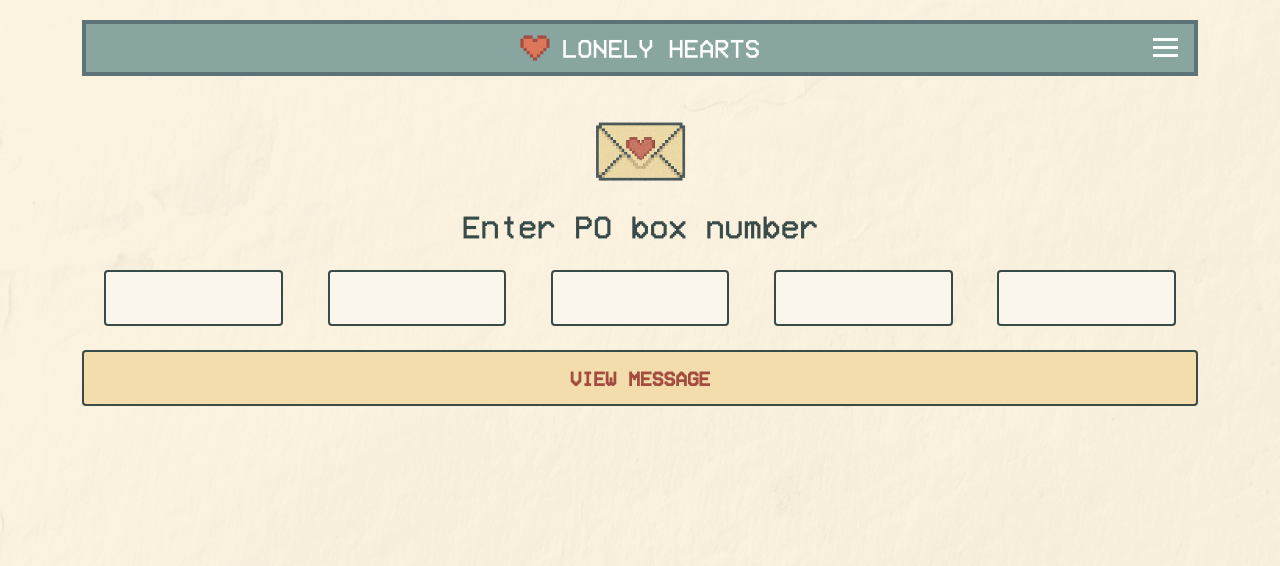
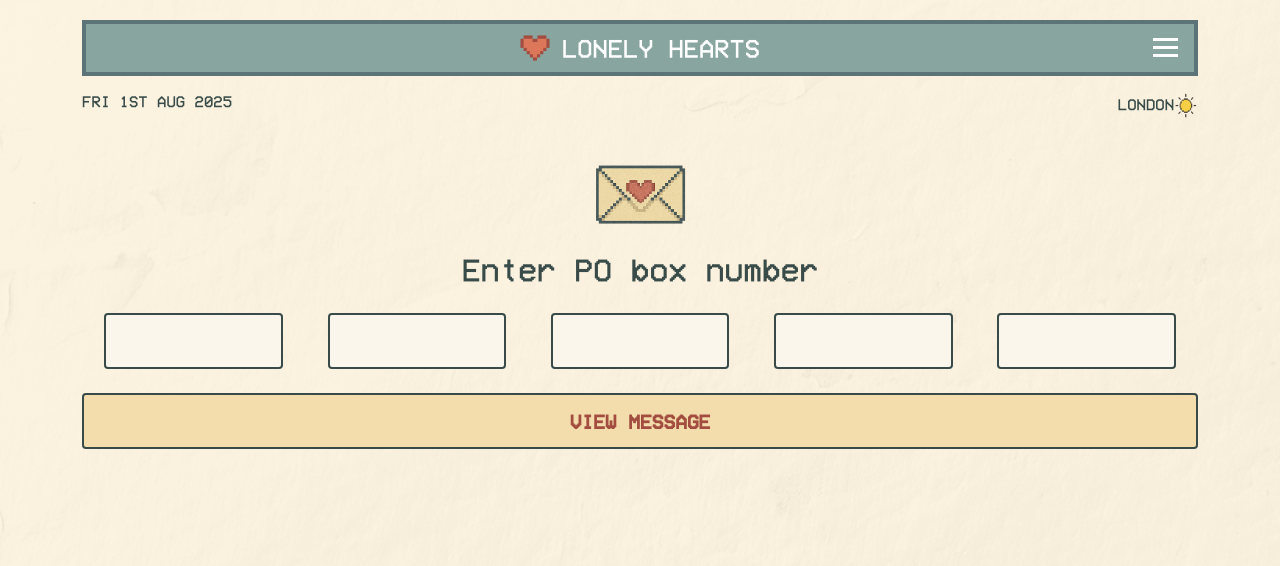
Before and after one commit to salungp/Lonely-Hearts, a plain HTML site: page index.html in a window 1280 px wide. Shown: the top 566 px of the page. Drawn offline with nearby package versions, Linux system fonts and the light colour scheme.

Commit message:
Add sub header the date & weather

```diff
--- a/assets/script.js
+++ b/assets/script.js
@@ -207,3 +207,31 @@ class BootstrapPinInput {
 document.addEventListener('DOMContentLoaded', () => {
     new BootstrapPinInput();
 });
+
+function getOrdinal(n) {
+    const s = ["th", "st", "nd", "rd"];
+    const v = n % 100;
+    return s[(v - 20) % 10] || s[v] || s[0];
+  }
+
+  function updateDate() {
+    const now = new Date();
+
+    const days = ["SUN", "MON", "TUE", "WED", "THU", "FRI", "SAT"];
+    const months = ["Jan", "Feb", "Mar", "Apr", "May", "Jun",
+                    "Jul", "Aug", "Sep", "Oct", "Nov", "Dec"];
+
+    const dayName = days[now.getDay()];
+    const date = now.getDate();
+    const month = months[now.getMonth()];
+    const year = now.getFullYear();
+
+    const formatted = `${dayName} ${date}${getOrdinal(date)} ${month} ${year}`;
+    document.getElementById("current-date").textContent = formatted;
+  }
+
+  // Initial run
+  updateDate();
+
+  // Optional: update every second (real-time)
+  setInterval(updateDate, 1000);
--- a/assets/style.css
+++ b/assets/style.css
@@ -507,3 +507,12 @@ body, h1, p {
     margin-left: 2%;
     margin-right: 2%;
 }
+
+.lh-sub-header h3 {
+    font-size: 16px;
+    text-transform: uppercase;
+}
+
+.lh-sub-header div img {
+    width: 24px;
+}
--- a/index.html
+++ b/index.html
@@ -42,6 +42,14 @@
                 <a href="#">Contact</a>
             </div>
         </nav>
+
+        <div class="lh-sub-header d-flex mt-3 justify-content-between">
+            <h3 id="current-date">FRI 6th Jun 2025</h3>
+            <div class="d-flex">
+                <span>LONDON</span>
+                <img src="assets/sunny.png" alt="Sunny weather">
+            </div>
+        </div>
     </div>
   </header>
 
```
Also changed, not shown: ad-detail.html (+8 -0 lines), reply-first.html (+8 -0 lines), reply-second.html (+8 -0 lines), reply.html (+8 -0 lines), assets/sunny.png (added).
